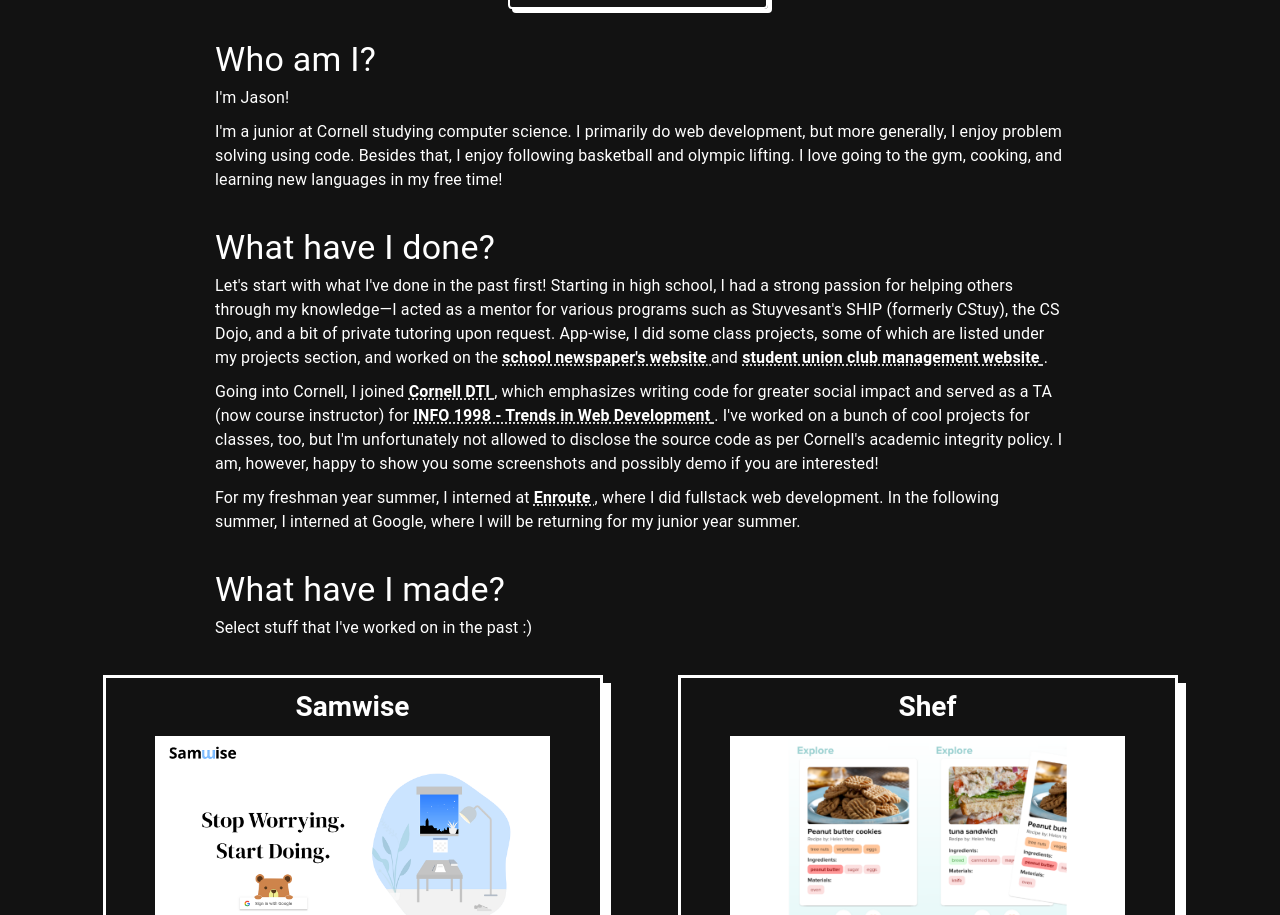
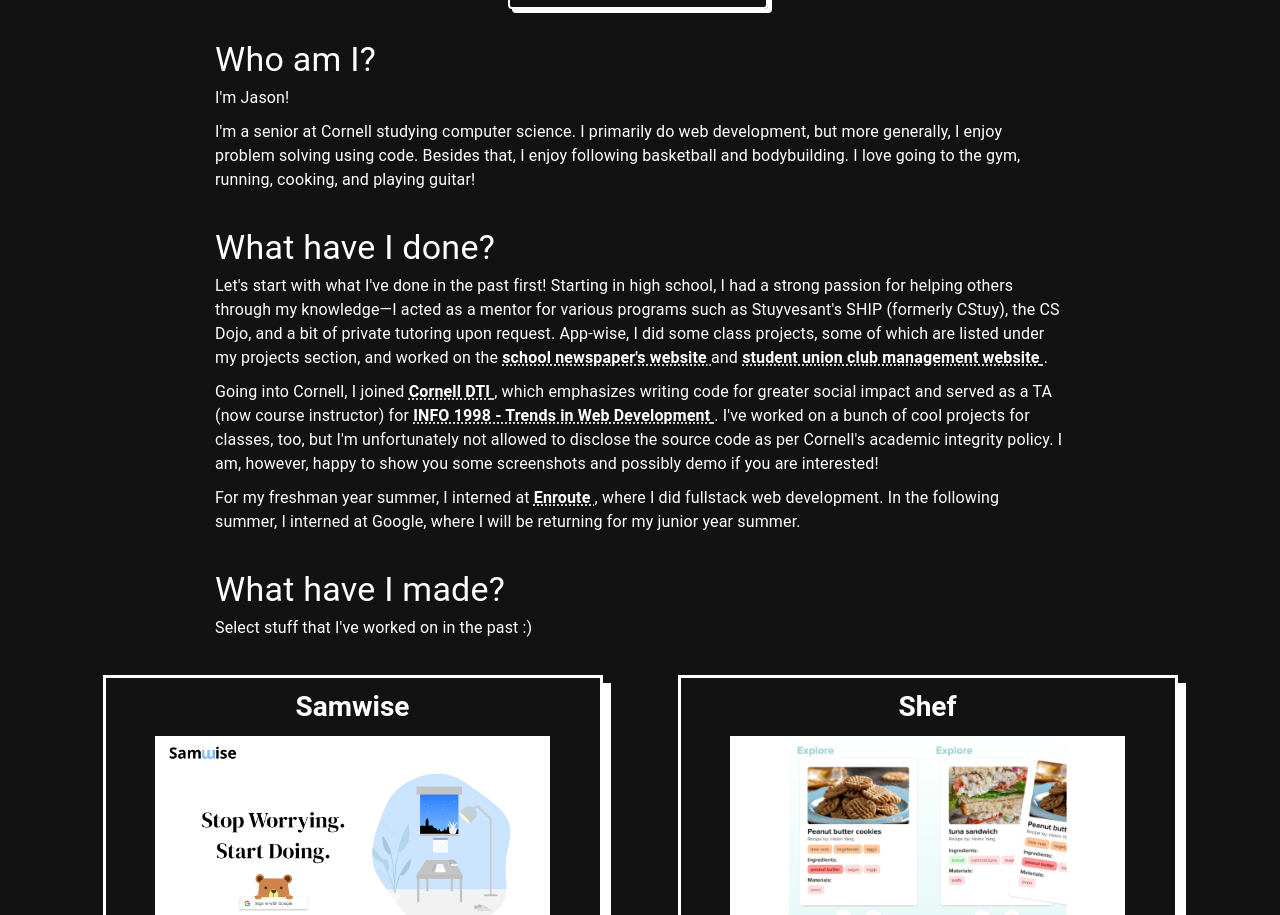
Before and after one commit to jason-tung/personal-site, a React (Create React App) app: page / in a window 1280 px wide. Shown: the part 803-1718 px from the top of the page. Built offline with nearby package versions, Linux system fonts and the light colour scheme.

Commit message:
Update index.jsx

```diff
--- a/src/components/About/index.jsx
+++ b/src/components/About/index.jsx
@@ -11,10 +11,10 @@
       I'm Jason!
     </Typography>
     <Typography variant="body1" aligh="left" className={styles.aboutme}>
-      I'm a junior at Cornell studying computer science. I primarily do web
+      I'm a senior at Cornell studying computer science. I primarily do web
       development, but more generally, I enjoy problem solving using code.
-      Besides that, I enjoy following basketball and olympic lifting. I love
-      going to the gym, cooking, and learning new languages in my free time!
+      Besides that, I enjoy following basketball and bodybuilding. I love
+      going to the gym, running, cooking, and playing guitar!
     </Typography>
     {/* <Typography variant="body1" aligh="left" className={styles.aboutme}>
       Feel free to send me an email or message on social media to get food/coffee - I'm not
```
